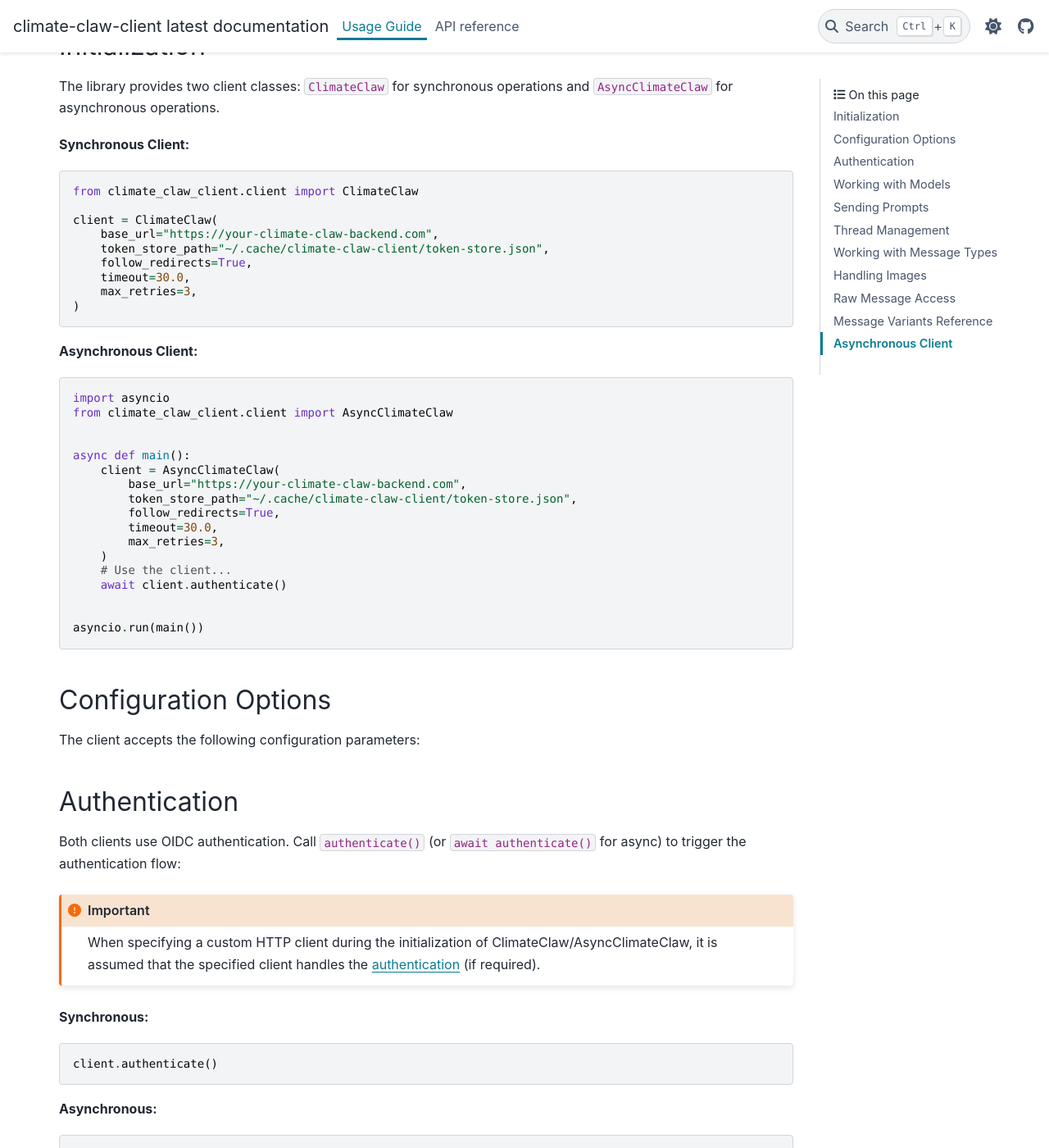
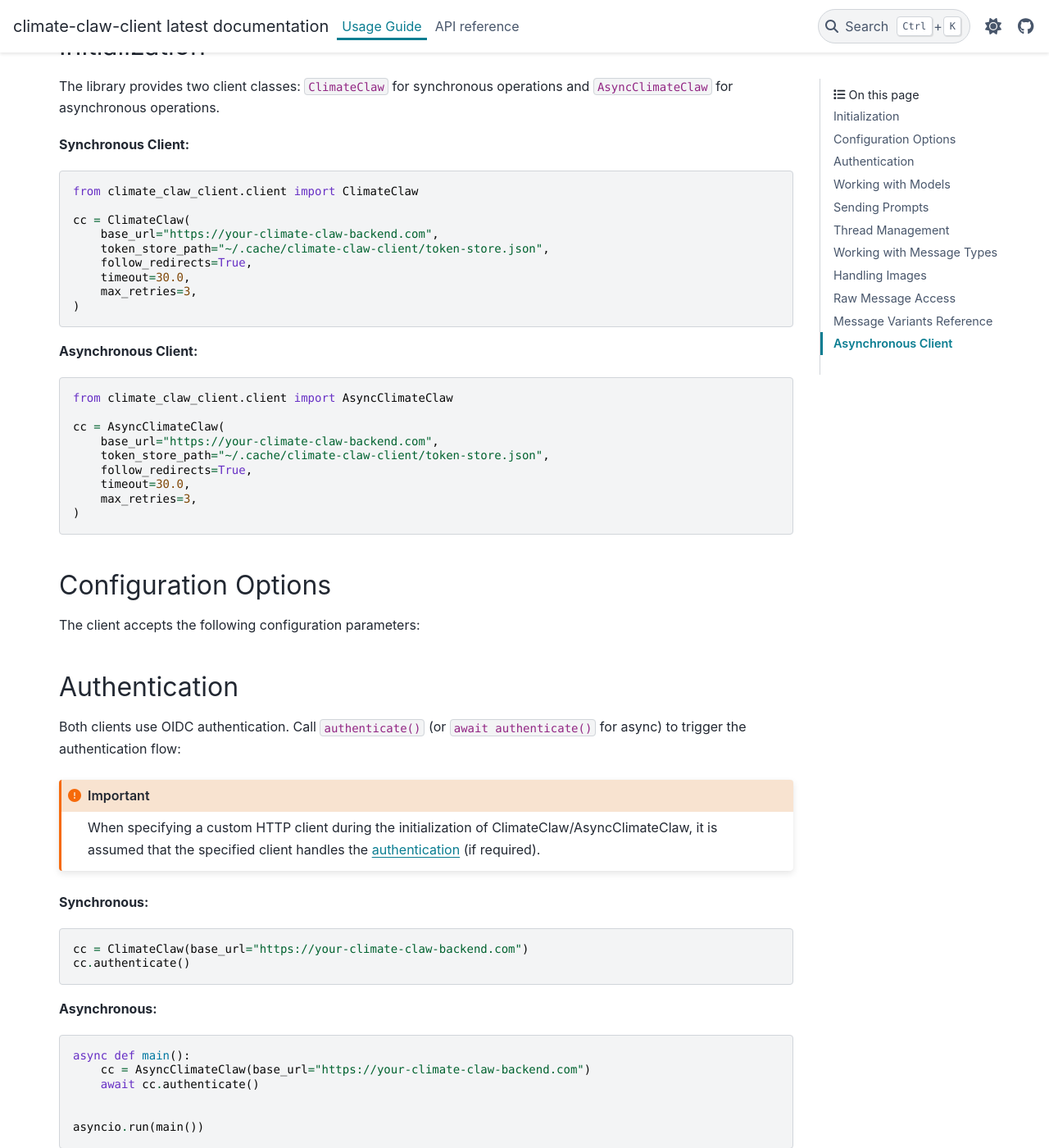
Before and after one commit to freva-org/climateclaw-client, a Sphinx documentation site: the page built from docs/source/usage.rst, in a window 1280 px wide and 1400 px high, scrolled down 268 px. Shown: the whole window at 82% size. Built offline with Sphinx 7.4.7 and the PyData theme 0.15.4, drawn with Linux system fonts in a browser that asks for light colours; some of the changed text lies outside the part shown.

Commit message:
replace "client" variable with "cc" for consistency across the documentation

```diff
--- a/docs/source/usage.rst
+++ b/docs/source/usage.rst
@@ -15,7 +15,7 @@ The library provides two client classes: ``ClimateClaw`` for synchronous operati
 
     from climate_claw_client.client import ClimateClaw
 
-    client = ClimateClaw(
+    cc = ClimateClaw(
         base_url="https://your-climate-claw-backend.com",
         token_store_path="~/.cache/climate-claw-client/token-store.json",
         follow_redirects=True,
@@ -27,23 +27,16 @@ The library provides two client classes: ``ClimateClaw`` for synchronous operati
 
 .. code-block:: python
 
-    import asyncio
     from climate_claw_client.client import AsyncClimateClaw
 
+    cc = AsyncClimateClaw(
+        base_url="https://your-climate-claw-backend.com",
+        token_store_path="~/.cache/climate-claw-client/token-store.json",
+        follow_redirects=True,
+        timeout=30.0,
+        max_retries=3,
+    )
 
-    async def main():
-        client = AsyncClimateClaw(
-            base_url="https://your-climate-claw-backend.com",
-            token_store_path="~/.cache/climate-claw-client/token-store.json",
-            follow_redirects=True,
-            timeout=30.0,
-            max_retries=3,
-        )
-        # Use the client...
-        await client.authenticate()
-
-
-    asyncio.run(main())
 
 
 Configuration Options
@@ -85,15 +78,16 @@ Both clients use OIDC authentication. Call ``authenticate()`` (or ``await authen
 
 .. code-block:: python
 
-    client.authenticate()
+    cc = ClimateClaw(base_url="https://your-climate-claw-backend.com")
+    cc.authenticate()
 
 **Asynchronous:**
 
 .. code-block:: python
 
     async def main():
-        client = AsyncClimateClaw(base_url="https://your-climate-claw-backend.com")
-        await client.authenticate()
+        cc = AsyncClimateClaw(base_url="https://your-climate-claw-backend.com")
+        await cc.authenticate()
 
 
     asyncio.run(main())
@@ -107,14 +101,14 @@ Working with Models
 .. code-block:: python
 
     # List available chatbot models (cached property)
-    models = client.available_models
+    models = cc.available_models
     print(f"Available models: {models}")
 
     # Set a default model for the client
-    client.model = "gpt-4.1"
+    cc.model = "gpt-4.1"
 
     # Or specify model per request
-    conversation = client.prompt("Hello!", model="gpt-4.1")
+    conversation = cc.prompt("Hello!", model="gpt-4.1")
 
     # Note: If no model is set on the client or in the prompt call,
     # a TypeError will be raised
@@ -127,7 +121,7 @@ Sending Prompts
 
 .. code-block:: python
 
-    conversation = client.prompt("Please calculate the average temperature over Germany!")
+    conversation = cc.prompt("Please calculate the average temperature over Germany!")
 
     # Render the entire answer as a human-readable string
     print(conversation)
@@ -146,9 +140,9 @@ Sending Prompts
 
     async def main():
         client = AsyncClimateClaw(base_url="https://your-climate-claw-backend.com")
-        await client.authenticate()
+        await cc.authenticate()
 
-        conversation = await client.prompt("Please calculate the average temperature over Germany!")
+        conversation = await cc.prompt("Please calculate the average temperature over Germany!")
 
         # Render the entire answer as a human-readable string
         print(conversation)
@@ -165,7 +159,7 @@ Sending Prompts
 
 .. code-block:: python
 
-    stream_conv = client.prompt("Please explain the ENSO phenomenon to me!", stream=True)
+    stream_conv = cc.prompt("Please explain the ENSO phenomenon to me!", stream=True)
 
     with stream_conv as stream:
         for markdown_chunk in stream.iter_for_markdown():
@@ -181,9 +175,9 @@ Sending Prompts
 
     async def main():
         client = AsyncClimateClaw(base_url="https://your-climate-claw-backend.com")
-        await client.authenticate()
+        await cc.authenticate()
 
-        stream_conv = await client.prompt("Please explain the ENSO phenomenon to me!", stream=True)
+        stream_conv = await cc.prompt("Please explain the ENSO phenomenon to me!", stream=True)
 
         async with stream_conv as stream:
             async for markdown_chunk in stream.iter_for_markdown():
@@ -233,7 +227,7 @@ For ``AsyncClimateClaw``, all these methods must be awaited.
 
 .. code-block:: python
 
-    thread_id = client.newthread()
+    thread_id = cc.newthread()
     print(f"New thread ID: {thread_id}")
 
 
@@ -243,10 +237,10 @@ For ``AsyncClimateClaw``, all these methods must be awaited.
 
     # Retrieve an existing thread by ID
     thread_id = "your-thread-id"
-    conversation = client.getthread(thread_id=thread_id)
+    conversation = cc.getthread(thread_id=thread_id)
 
     # Or use the current active thread
-    conversation = client.getthread()
+    conversation = cc.getthread()
 
     # Print the entire conversation as a human-readable string
     print(conversation)
@@ -256,7 +250,7 @@ For ``AsyncClimateClaw``, all these methods must be awaited.
 
 .. code-block:: python
 
-    response = client.prompt(
+    response = cc.prompt(
         "Please explain how the SOI can be calculated.",
         thread_id=thread_id,  # optional: uses thread of active conversation otherwise
     )
@@ -269,7 +263,7 @@ Retrieve your recent conversation threads with metadata:
 .. code-block:: python
 
     # Get the 10 most recent threads
-    total_threads, user_threads = client.getuserthreads(num_threads=10)
+    total_threads, user_threads = cc.getuserthreads(num_threads=10)
 
     print(f"Total threads available: {total_threads}")
     print(f"Retrieved {len(user_threads)} threads")
@@ -291,11 +285,11 @@ Set a descriptive topic for a thread to make it easier to search and organize:
 .. code-block:: python
 
     # Set topic for a specific thread
-    new_topic = client.setthreadtopic(new_topic="Analysis of ENSO patterns", thread_id=thread_id)
+    new_topic = cc.setthreadtopic(new_topic="Analysis of ENSO patterns", thread_id=thread_id)
     print(f"Thread topic set to: {new_topic}")
 
     # Or set topic for the current active thread
-    client.setthreadtopic("Climate data analysis")
+    cc.setthreadtopic("Climate data analysis")
 
 
 **Search Threads:**
@@ -305,7 +299,7 @@ Search your threads by topic text:
 .. code-block:: python
 
     # Search for threads containing "ENSO" in their topic
-    total_results, matching_threads = client.searchthreads(query="ENSO", num_threads=10)
+    total_results, matching_threads = cc.searchthreads(query="ENSO", num_threads=10)
 
     print(f"Found {total_results} threads matching 'ENSO'")
     for thread_info in matching_threads:
@@ -319,10 +313,10 @@ Remove a thread that you no longer need:
 .. code-block:: python
 
     # Delete a specific thread
-    client.deletethread(thread_id="thread-id-to-delete")
+    cc.deletethread(thread_id="thread-id-to-delete")
 
     # Or delete the current active thread
-    client.deletethread()
+    cc.deletethread()
 
     # Note: After deletion, the active thread ID is cleared
 
@@ -337,7 +331,7 @@ Create a new thread by forking an existing conversation at a specific message:
     # This creates a new thread with messages 0, 1, 2 from the source thread
     # Message 2 and all subsequent messages are discarded in the new branch
     try:
-        new_thread_id, history = client.editthread(user_index=2, source_thread_id=thread_id)
+        new_thread_id, history = cc.editthread(user_index=2, source_thread_id=thread_id)
         print(f"Created new thread: {new_thread_id}")
         print(f"History in new thread: {history}")
     except IndexError as e:
@@ -353,13 +347,13 @@ Cancel an active streaming conversation and any in-flight tool executions:
 .. code-block:: python
 
     # Start a streaming prompt
-    stream_conv = client.prompt("Perform a complex analysis...", stream=True)
+    stream_conv = cc.prompt("Perform a complex analysis...", stream=True)
 
     # In a different process or after a timeout, stop it
-    client.stop(thread_id=thread_id)
+    cc.stop(thread_id=thread_id)
 
     # Or use with the current active thread
-    client.stop()
+    cc.stop()
 
 
 **Submit User Feedback:**
@@ -369,12 +363,12 @@ Provide feedback on assistant messages to improve future responses:
 .. code-block:: python
 
     # After receiving a response in a conversation
-    conversation = client.prompt("Please give me an example of a climate data analysis!")
+    conversation = cc.prompt("Please give me an example of a climate data analysis!")
 
     # Submit positive feedback for the first assistant message (index 1)
     # Note: Index 0 is typically the user prompt, index 1 is the first assistant response
     try:
-        message = client.userfeedback(
+        message = cc.userfeedback(
             feedback_index=1,
             feedback="up",  # or "down" for negative, "remove" to remove feedback
             thread_id=thread_id,
@@ -393,7 +387,7 @@ The client provides rich message types that can be rendered in different formats
 
 .. code-block:: python
 
-    conversation = client.prompt(
+    conversation = cc.prompt(
         "Show me an example of a climate data analysis using the xarray tutorial datasets!"
     )
 
@@ -439,7 +433,7 @@ Raw Message Access
 
 .. code-block:: python
 
-    conversation = client.prompt("Hello ClimateClaw!")
+    conversation = cc.prompt("Hello ClimateClaw!")
 
     for raw_msg in conversation.raw_messages:
         print(raw_msg.message.variant)
@@ -495,27 +489,27 @@ This is useful when integrating with async frameworks like FastAPI, Quart, or an
 
     async def main():
         # Initialize the async client
-        client = AsyncClimateClaw(
+        cc = AsyncClimateClaw(
             base_url="https://your-climate-claw-backend.com",
             token_store_path="~/.cache/climate-claw-client/token-store.json",
         )
 
         # Authenticate
-        await client.authenticate()
+        await cc.authenticate()
 
         # List available models
-        models = client.available_models
+        models = cc.available_models
         print(f"Available models: {models}")
 
         # Set a default model
-        client.model = "gpt-4.1"
+        cc.model = "gpt-4.1"
 
         # Create a new thread
-        thread_id = await client.newthread()
+        thread_id = await cc.newthread()
         print(f"Created thread: {thread_id}")
 
         # Send a prompt
-        conversation = await client.prompt(
+        conversation = await cc.prompt(
             "Please explain the ENSO phenomenon!",
             thread_id=thread_id,
         )
@@ -530,27 +524,27 @@ This is useful when integrating with async frameworks like FastAPI, Quart, or an
 .. code-block:: python
 
     async def manage_threads():
-        client = AsyncClimateClaw(base_url="https://your-climate-claw-backend.com")
-        await client.authenticate()
+        cc = AsyncClimateClaw(base_url="https://your-climate-claw-backend.com")
+        await cc.authenticate()
 
         # Create and work with threads
-        thread_id = await client.newthread()
+        thread_id = await cc.newthread()
 
         # Get thread
-        conversation = await client.getthread(thread_id=thread_id)
+        conversation = await cc.getthread(thread_id=thread_id)
 
         # List user threads
-        total, threads = await client.getuserthreads(num_threads=10)
+        total, threads = await cc.getuserthreads(num_threads=10)
         print(f"Total threads: {total}")
 
         # Set thread topic
-        await client.setthreadtopic("ENSO analysis", thread_id=thread_id)
+        await cc.setthreadtopic("ENSO analysis", thread_id=thread_id)
 
         # Search threads
-        total_results, matching = await client.searchthreads(query="ENSO", num_threads=5)
+        total_results, matching = await cc.searchthreads(query="ENSO", num_threads=5)
 
         # Delete thread
-        await client.deletethread(thread_id=thread_id)
+        await cc.deletethread(thread_id=thread_id)
 
 
     asyncio.run(manage_threads())
@@ -560,11 +554,11 @@ This is useful when integrating with async frameworks like FastAPI, Quart, or an
 .. code-block:: python
 
     async def stream_example():
-        client = AsyncClimateClaw(base_url="https://your-climate-claw-backend.com")
-        await client.authenticate()
+        cc = AsyncClimateClaw(base_url="https://your-climate-claw-backend.com")
+        await cc.authenticate()
 
         # Use async context manager for streaming
-        stream_conv = await client.prompt("Please explain climate patterns in detail!", stream=True)
+        stream_conv = await cc.prompt("Please explain climate patterns in detail!", stream=True)
 
         async with stream_conv as stream:
             async for markdown_chunk in stream.aiter_for_markdown():
@@ -582,33 +576,33 @@ This is useful when integrating with async frameworks like FastAPI, Quart, or an
 .. code-block:: python
 
     async def advanced_operations():
-        client = AsyncClimateClaw(base_url="https://your-climate-claw-backend.com")
-        await client.authenticate()
+        cc = AsyncClimateClaw(base_url="https://your-climate-claw-backend.com")
+        await cc.authenticate()
 
         # Start a conversation
-        conversation = await client.prompt(
+        conversation = await cc.prompt(
             "Show me an example of climate data analysis!", model="gpt-4.1"
         )
 
         # Submit feedback on assistant message
         try:
-            message = await client.userfeedback(
+            message = await cc.userfeedback(
                 feedback_index=1,
                 feedback="up",
-                thread_id=client.thread_id,
+                thread_id=cc.thread_id,
             )
             print(f"Feedback submitted: {message}")
         except (IndexError, ValueError) as e:
             print(f"Feedback error: {e}")
 
         # Stop a streaming conversation
-        await client.stop(thread_id=client.thread_id)
+        await cc.stop(thread_id=cc.thread_id)
 
         # Fork a thread at a specific message
         try:
-            new_thread_id, history = await client.editthread(
+            new_thread_id, history = await cc.editthread(
                 user_index=2,
-                source_thread_id=client.thread_id,
+                source_thread_id=cc.thread_id,
             )
             print(f"Forked thread: {new_thread_id}")
         except (IndexError, ValueError) as e:
@@ -630,13 +624,13 @@ This is useful when integrating with async frameworks like FastAPI, Quart, or an
         import httpx
 
         async with httpx.AsyncClient(timeout=60.0) as http_client:
-            client = AsyncClimateClaw(
+            cc = AsyncClimateClaw(
                 base_url="https://your-climate-claw-backend.com",
                 http_client=http_client,
             )
 
             # Use the client...
-            conversation = await client.prompt("Hello ClimateClaw!", model="gpt-4.1")
+            conversation = await cc.prompt("Hello ClimateClaw!", model="gpt-4.1")
             print(conversation)
 
             # Client uses the provided http_client
```
Also changed, not shown: README.md (+26 -26 lines), docs/source/index.rst (+18 -20 lines).
